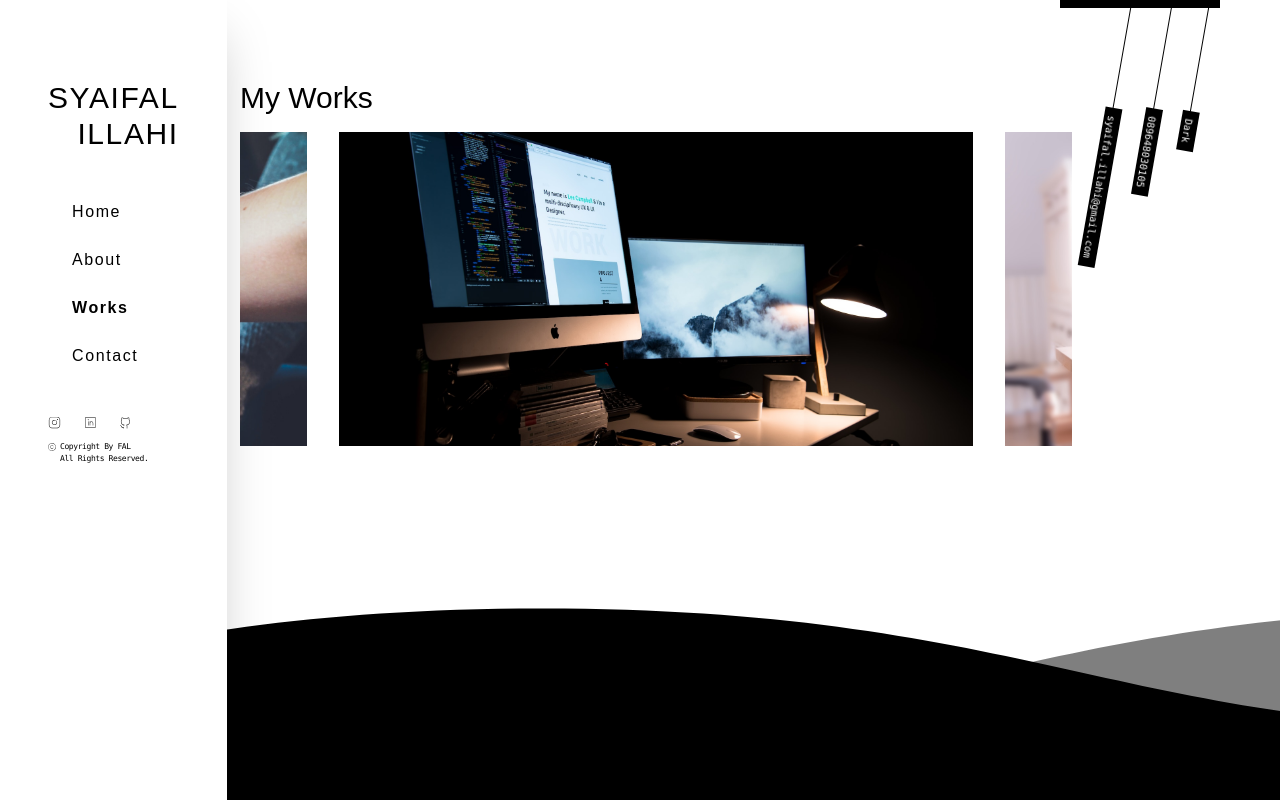
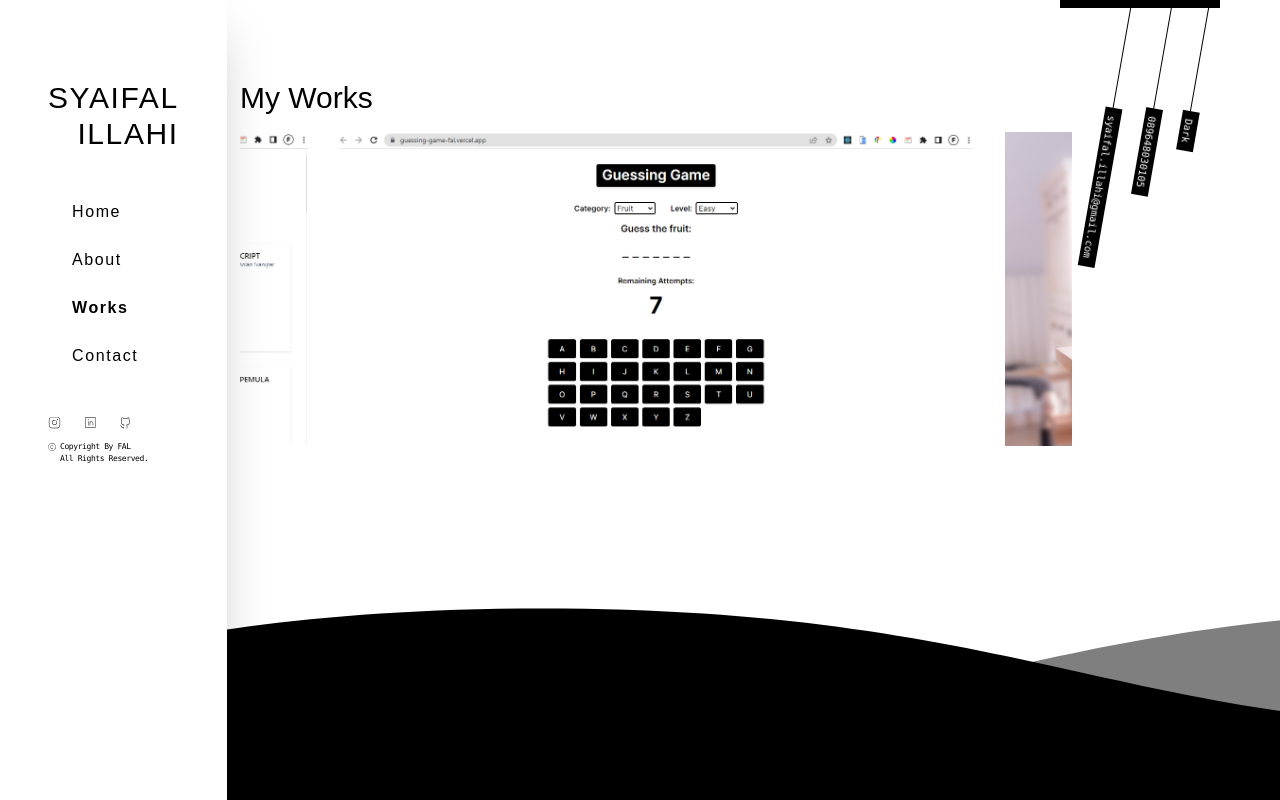
Before and after one commit to Fal-hi/next-portfolio, a Next.js app: page /Works in a window 1280 px wide. Built offline with nearby package versions, Linux system fonts and the light colour scheme; a web font is replaced by a local one.

Commit message:
penambahan isi halaman works

```diff
--- a/pages/Works.tsx
+++ b/pages/Works.tsx
@@ -1,19 +1,21 @@
-import Image, { StaticImageData } from 'next/image';
-import Web1 from '@/public/images/web1.jpg';
-import Web2 from '@/public/images/web2.jpg';
-import Web3 from '@/public/images/web3.jpg';
-import Web4 from '@/public/images/web4.jpg';
-import Web5 from '@/public/images/web5.jpg';
-import { Carousel } from 'react-responsive-carousel';
-import 'react-responsive-carousel/lib/styles/carousel.min.css';
-import { useEffect, useRef, useState } from 'react';
-import { LeftArrow, RightArrow, X } from '@/components/icons';
-import Link from 'next/link';
+import Image, { StaticImageData } from "next/image";
+import Web1 from "@/public/images/book-search.png";
+import Web2 from "@/public/images/guessing-game.png";
+import Web3 from "@/public/images/web3.jpg";
+import Web4 from "@/public/images/web4.jpg";
+import Web5 from "@/public/images/web5.jpg";
+import Web6 from "@/public/images/web1.jpg";
+import { Carousel } from "react-responsive-carousel";
+import "react-responsive-carousel/lib/styles/carousel.min.css";
+import { useEffect, useRef, useState } from "react";
+import { LeftArrow, RightArrow, X } from "@/components/icons";
+import Link from "next/link";
 
 interface ImageList {
   id: number;
   name: StaticImageData;
   alt: string;
+  tech: string;
   link: string;
 }
 
@@ -21,62 +23,74 @@ const imageLists: ImageList[] = [
   {
     id: 1,
     name: Web1,
-    alt: 'Nest JS CRUD',
-    link: "https://github.com/Fal-hi/NestJS-CRUD"
+    alt: "Book Search",
+    tech: "Next JS, Tailwind CSS",
+    link: "https://book-search-fal.netlify.app",
   },
   {
     id: 2,
     name: Web2,
-    alt: 'Express JS CRUD',
-    link: "https://github.com/Fal-hi/ExpressJS-CRUD"
+    alt: "Guessing Game",
+    tech: "Next JS, Tailwind CSS",
+    link: "https://guessing-game-fal.vercel.app",
   },
   {
     id: 3,
     name: Web3,
-    alt: 'React Dashboard Redux Saga',
-    link: "https://github.com/Fal-hi/react-dashboard-redux-saga"
+    alt: "Nest JS CRUD",
+    tech: "Nest JS, PostgreSQL, Tailwind CSS",
+    link: "https://github.com/Fal-hi/NestJS-CRUD",
   },
   {
     id: 4,
     name: Web4,
-    alt: 'React Portfolio',
-    link: "https://github.com/Fal-hi/react-portfolio"
+    alt: "Express JS CRUD",
+    tech: "Express JS, PostgreSQL, Tailwind CSS",
+    link: "https://github.com/Fal-hi/ExpressJS-CRUD",
   },
   {
     id: 5,
     name: Web5,
-    alt: 'UMKM Website',
-    link: "https://github.com/Fal-hi/umkm"
+    alt: "React Dashboard Redux Saga",
+    tech: "React JS, Redux Saga, PostgreSQL, Tailwind CSS",
+    link: "https://github.com/Fal-hi/react-dashboard-redux-saga",
+  },
+  {
+    id: 6,
+    name: Web6,
+    alt: "UMKM Website",
+    tech: "PHP, MySQL, Bootstrap CSS",
+    link: "https://github.com/Fal-hi/umkm",
   },
 ];
 
 export default function Works() {
   const [showModal, setShowModal] = useState<boolean>(false);
-  const [modalImage, setModalImage] = useState<any>('');
-  const [modalImageName, setModalImageName] = useState<string>('');
-  const [modalImageLink, setModalImageLink] = useState<string>('');
+  const [modalImage, setModalImage] = useState<any>("");
+  const [modalImageName, setModalImageName] = useState<string>("");
+  const [modalImageLink, setModalImageLink] = useState<string>("");
   const [currentIndex, setCurrentIndex] = useState<number>(0);
 
-  const ref = useRef<HTMLDivElement>(null)
+  const ref = useRef<HTMLDivElement>(null);
 
   useEffect(() => {
     const handleClickOutside = (e: MouseEvent) => {
-      if(showModal && ref.current && !ref.current.contains(e.target as Node)) {
-        setShowModal(false)
+      if (showModal && ref.current && !ref.current.contains(e.target as Node)) {
+        setShowModal(false);
       }
-    }
-    document.addEventListener('mousedown', handleClickOutside)
+    };
+    document.addEventListener("mousedown", handleClickOutside);
     return () => {
-      document.removeEventListener('mousedown', handleClickOutside)
-    }
-  }, [showModal])
+      document.removeEventListener("mousedown", handleClickOutside);
+    };
+  }, [showModal]);
 
   const openModal = (src: any, alt: string, link: string) => {
-    setModalImage(src)
-    setModalImageName(alt)
-    setModalImageLink(link)
+    setModalImage(src);
+    setModalImageName(alt);
+    setModalImageLink(link);
     setShowModal(true);
-    setCurrentIndex(imageLists.findIndex((image) => image.name.src === src))
+    setCurrentIndex(imageLists.findIndex((image) => image.name.src === src));
     // document.body.classList.add('modal-open');
   };
 
@@ -87,9 +101,17 @@ export default function Works() {
 
   const handlePrev = () => {
     setCurrentIndex((currentIndex - 1 + imageLists.length) % imageLists.length);
-    setModalImage(imageLists[(currentIndex - 1 + imageLists.length) % imageLists.length].name);
-    setModalImageName(imageLists[(currentIndex - 1 + imageLists.length) % imageLists.length].alt);
-    setModalImageLink(imageLists[(currentIndex - 1 + imageLists.length) % imageLists.length].link);
+    setModalImage(
+      imageLists[(currentIndex - 1 + imageLists.length) % imageLists.length]
+        .name
+    );
+    setModalImageName(
+      imageLists[(currentIndex - 1 + imageLists.length) % imageLists.length].alt
+    );
+    setModalImageLink(
+      imageLists[(currentIndex - 1 + imageLists.length) % imageLists.length]
+        .link
+    );
   };
 
   const handleNext = () => {
@@ -138,9 +160,10 @@ export default function Works() {
                 className="object-cover object-center h-[330px]"
               />
               <div className="font-sans absolute top-0 bottom-0 left-0 right-0 py-2 w-full mx-auto shadow-sm bg-black bg-opacity-50 text-white opacity-0 hover:opacity-100 transition-opacity duration-300">
-                <p className="text-center mt-[20vh] md:mt-[12.5vh] lg:mt-[20vh]">
+                <p className="text-center font-semibold mt-[20vh] md:mt-[12.5vh] lg:mt-[20vh]">
                   {image.alt}
                 </p>
+                <p className="text-xs">{image.tech}</p>
               </div>
             </div>
           ))}
```
Also changed, not shown: public/images/book-search.png (added), public/images/guessing-game.png (added).
